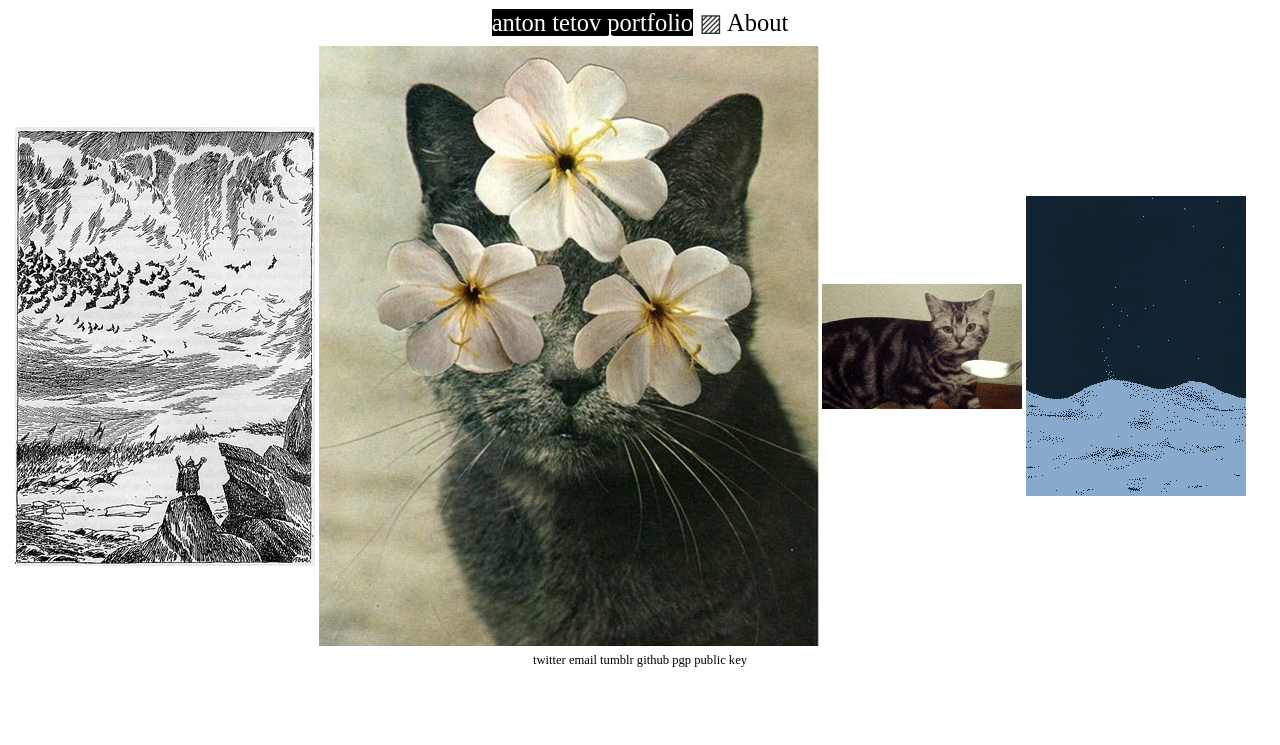
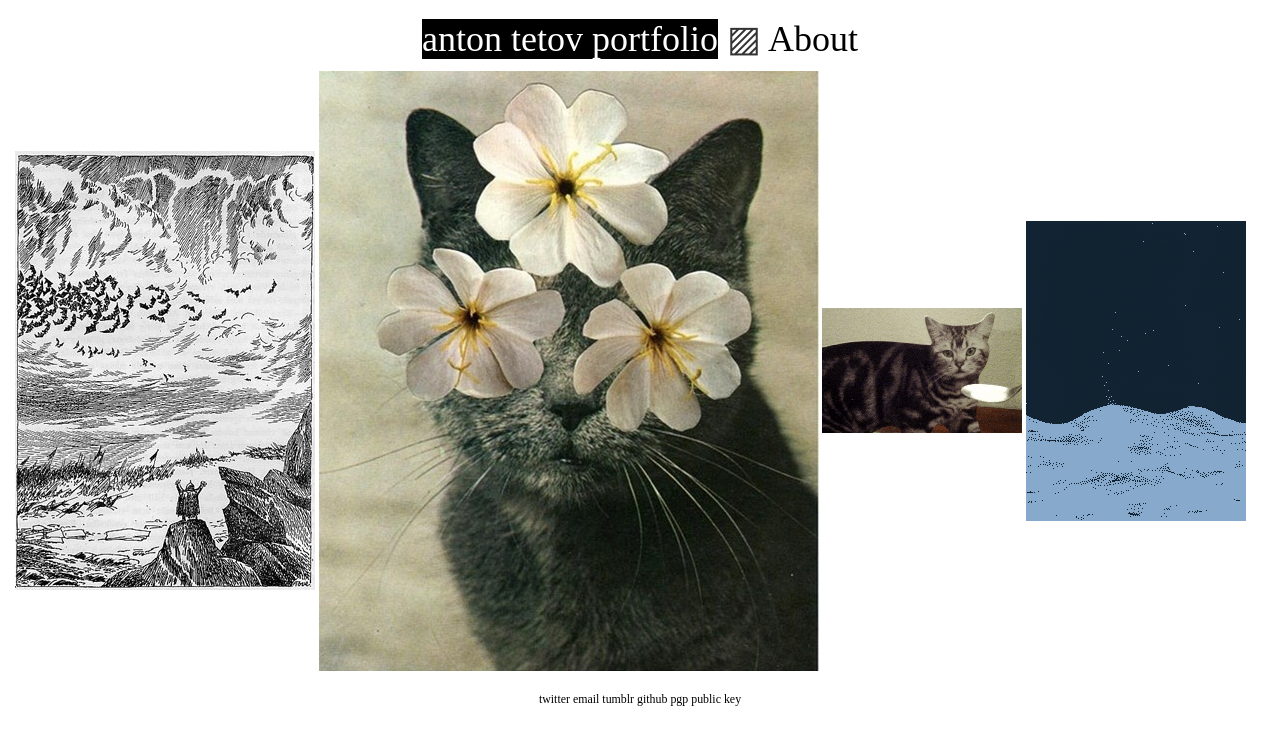
Before and after one commit to sonyamamurin/sonyamamurin.github.io, a Jekyll site: the page built from index.md, in a window 1280 px wide. Shown: the top 745 px of the page. Built offline with Jekyll 4.4.1, drawn with Linux system fonts in a browser that asks for light colours.

Commit message:
All working!! til I break something

```diff
--- a/_includes/footer.html
+++ b/_includes/footer.html
@@ -1,6 +1,7 @@
 <footer class="site-footer">
-    <div class="container-fluid"  id="bootstrap-overrides">
-        <div class="text-center">
+    <div class="container-fluid">
+    <br>
+        <div class="text-center small">
             {% if site.twitter_username %}
                 <a href="https://twitter.com/{{ site.twitter_username }}">twitter</i></a>
             {% endif %}
--- a/_includes/header.html
+++ b/_includes/header.html
@@ -1,6 +1,6 @@
 <header class="site-header" role="banner">
     <div class="container-fluid"  id="bootstrap-overrides">
-        <div class="text-center">
+        <div class="text-center h1">
             <a href="/" {% if page.url == "/" %}class="active"{% endif %}>{{ site.title }}</a> ▨
             {% assign navigation_pages = site.html_pages | sort: 'navigation_weight' %}
                 {% for p in navigation_pages %}
--- a/_layouts/home.html
+++ b/_layouts/home.html
@@ -3,9 +3,9 @@ layout: default
 ---
 <div class="home">
     {{ content }}
-        <div class="container-fluid">
+        <div class="container-fluid no-wrap-please">
             {% for post in site.posts %}
-                    <a class="post-link tooltips" href="{{ post.url | relative_url }}" title="Test"><img src="{{ site.url }}/assets{{ post.postimage }}" alt="{{ post.title }}" style="margin:1px 0px"><span>Tooltip</span></a>
+                    <a href="{{ post.url | relative_url }}" title="Test"><img class="post-image" src="{{ site.url }}/assets{{ post.postimage }}" alt="{{ post.title }}"></a>
             {% endfor %}
         </div>
 </div>
--- a/_layouts/page.html
+++ b/_layouts/page.html
@@ -7,11 +7,11 @@ layout: default
         <!-- header = empyt -->
     </header>
     <div class="post-content container-fluid">
-        <div class="col-sm-4"></div>
-        <div class="col-sm-4">
+        <div class="col-sm-2 col-md-3"></div>
+        <div class="col-sm-8 col-md-6">
             {{ content }}
         </div>
-        <div class="col-sm-4"></div>
+        <div class="col-sm-2 col-md-3"></div>
     </div>
 
 </article>
--- a/_layouts/post.html
+++ b/_layouts/post.html
@@ -3,8 +3,8 @@ layout: default
 ---
 <article class="post" itemscope itemtype="http://schema.org/BlogPosting">
     <div class="container">
-                <header class="post-header text-center" id="bootstrap-overrides">
-                    <a href="{{ page.url }}" class="active">{{ page.title | escape }}</a>
+                <header class="text-center">
+                    <a class="h2 active" href="{{ page.url }}" class="active">{{ page.title | escape }}</a>
                     <p class="post-meta"><time datetime="{{ page.date | date_to_xmlschema }}" itemprop="datePublished">{{ page.date | date: "%b %-d, %Y" }}</time></p>
                 </header>
                     <div class="post-content col-md-6" itemprop="articleImage">
--- a/_sass/_variables.scss
+++ b/_sass/_variables.scss
@@ -1,65 +1,50 @@
 // Override boostrap variables here
 
-//@import "bootstrap/variables"; //  make sure all vars are loaded
+$my-black-color: #000;
+$my-white-color: #fff;
 
 $link-hover-decoration: none;
-$link-color: #000;
+$link-color: $my-black-color;
 $link-hover-color: lighten($link-color, 20%);
-$link-hover-decoration: none;
 
 $font-family-serif: "Times New Roman", Times, serif, Georgia;
 $font-family-base: $font-family-serif;
 
 a {
-  &:hover, &:focus {
-      font-style: italic;
+  &:hover,
+  &:focus {
+    font-style: italic;
   }
 }
 
-#bootstrap-overrides .active {
-        color: #fff;
-        background-color: #000;
-    &:hover, &:focus, &.active {
-        color: #fff;
+img {
+  margin-top: 1px;
+}
+
+@media (max-width: 767px) {
+  img {
+    display: block;
+    height: auto;
+    margin-left: auto;
+    margin-right: auto;
+    max-width: 100%;
+  }
+}
+
+.active {
+  background-color: $my-black-color;
+  color: $my-white-color;
+
+  &:hover,
+  &:focus,
+  &.active {
+    color: $my-white-color;
     }
 }
 
-.site-header {
-     font-size: 175%;
-     margin:5px 0px;
+.post-image {
+  &:hover,
+  &:focus {
+    opacity: .6;
+  }
 }
-
-.site-footer {
-      font-size: 90%;
-      margin:5px 0px;
-}
-
-.center-block {
-    float: none;
-}
-
-a.tooltips {
-  position: relative;
-  display: inline;
-}
-a.tooltips span {
-  position: absolute;
-  width:100%;
-  color: #000;
-  background: #FFF;
-  height: 34px;
-  line-height: 34px;
-  text-align: left;
-  visibility: hidden;
-  border-radius: 0px;
-  opacity: .5;
-}
-
-a:hover.tooltips span {
-  visibility: visible;
-  opacity: .5;
-  bottom: 0;
-  left: 0;
-  //margin-left: -76px;
-  //z-index: 50%;
-}
```
Also changed, not shown: README.md.
